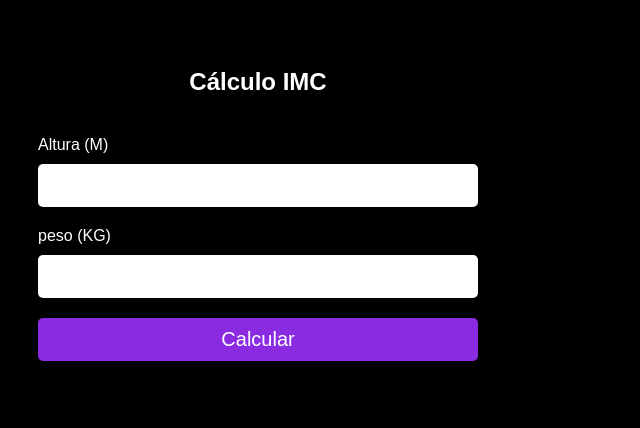
After one commit to OFuturePica/imc-master, a PHP site: page /calculo_imc.php in a window 1280 px wide. The commit adds this page. Shown: the top 428 px of the page, without its empty margins (0-640 px from the left). Run offline with PHP 8.4, Linux system fonts and the light colour scheme.

Commit message:
O Calculo do IMC
Calculo do IMC em html, css, js.

```diff
--- /dev/null
+++ b/Sistema/calculo_imc.php
@@ -0,0 +1,32 @@
+<!doctype html>
+<html lang="pt-BR">
+<head>
+    <meta charset="UTF-8">
+    <meta http-equiv="X-UA-Compatible" content="IE=edge">
+    <meta name="viewport" content="width=device-width, initial-scale=1.0">
+    <link rel="stylesheet" href="./css/calculo_imc.css">
+    <title>IMC</title>
+
+</head>
+<body>
+    <main>
+        <h2>Cálculo IMC</h2>
+        <div class="divAltura">
+            <label for="altura">Altura (M)</label>
+            <input type="number" id="altura">
+        </div>
+
+        <div class="divPeso">
+            <label for="peso">peso (KG)</label>
+            <input type="number" id="peso">
+        </div>
+
+        <div class="divCalc">
+            <button onclick="calcIMC()">Calcular</button>
+        </div>
+        <span id="resultado"></span>
+    </main>
+
+    <script src="./js/sistema/calculo.js" defer></script>
+</body>
+</html>
--- /dev/null
+++ b/Sistema/css/calculo_imc.css
@@ -0,0 +1,47 @@
+* {
+    box-sizing: border-box;
+    font-family: Arial, Helvetica, sans-serif;
+}
+body{
+    display: -ms-flexbox;
+    -ms-flex-align: center;
+    display: flex;
+    align-items: center;
+    padding-top: 40px;
+    padding-bottom: 40px;
+    background-color: black;
+    color: white;
+}
+main{
+    width: 500px;
+    display: flex;
+    justify-content: center;
+    align-items: center;
+    flex-direction: column;
+    gap: 20px;
+}
+.divAltura, .divPeso, .divCalc{
+    width: 90%;
+    max-width: 440px;
+    display: flex;
+    flex-direction: column;
+    gap: 10px;
+
+}
+input, button {
+    padding: 10px;
+    font-size: 20px;
+    outline: none;
+    border: none;
+    border-radius: 5px;
+}
+button{
+    cursor: pointer;
+    background-color: blueviolet;
+    color: white;
+}
+@media (max-width: 500px) {
+    body, input, button{
+        font-size: 15px;
+    }
+}
--- a/Sistema/css/login.css
+++ b/Sistema/css/login.css
@@ -49,7 +49,6 @@ body{
   font-size: 1.125rem;
   text-anchor: middle;
 }
-//fsffffffff
 @media ( min-width : 768px){
   .bd-placeholder-img-lg{
       font-size: 3.5rem;
--- a/Sistema/index.php
+++ b/Sistema/index.php
@@ -1,6 +1,7 @@
 <?php
 ini_set("session.cookie_secure", 1);
 session_start();
+
 ?>
 <?php
 //require_once("conexão.php");
@@ -105,6 +106,7 @@ if(filter_input(INPUT_SERVER, "REQUEST_METHOD") == "POST"){
             <button class="w-100 btn btn-lg btn-primary" type="submit">Logar</button>
         </form>
         <p class="text-center"><a href="./conta .php">Cadastrar-se!</a></p>
+        <p class="text-center"><a href="./calculo_imc.php">Cadastrar-se!</a></p>
     </main>
     <footer class="container">
 
--- /dev/null
+++ b/Sistema/js/sistema/calculo.js
@@ -0,0 +1,26 @@
+function calcIMC(){
+    var resultado = document.querySelector("resultado");
+    var altura = Number(document.getElementById("altura").value);
+    var peso = Number(document.getElementById("peso").value);
+    var imc = Number(document.getElementById("imc").value);
+
+        if(altura != '' && peso != ''){
+            var imc = (peso / (altura * altura));
+            let classification = ''
+
+            if(imc < 18.5){
+                classification = "abaixo do peso"
+            } else if(imc < 25){
+                classification = "peso normal"
+            } else if(imc < 30){
+                classification = "acima do peso"
+            } else if(imc < 35){
+                classification = "Obesidade Grau I"
+            } else if(imc < 41){
+                classification = "Obesidade Grau II"
+            } else {
+                classification = "Obesidade Grau III"
+            }
+            resultado.innerHTML = `IMC: ${imc} (${classification})`
+    }
+}
```
Also changed, not shown: Sistema/conexao.php (+13 -4 lines).
